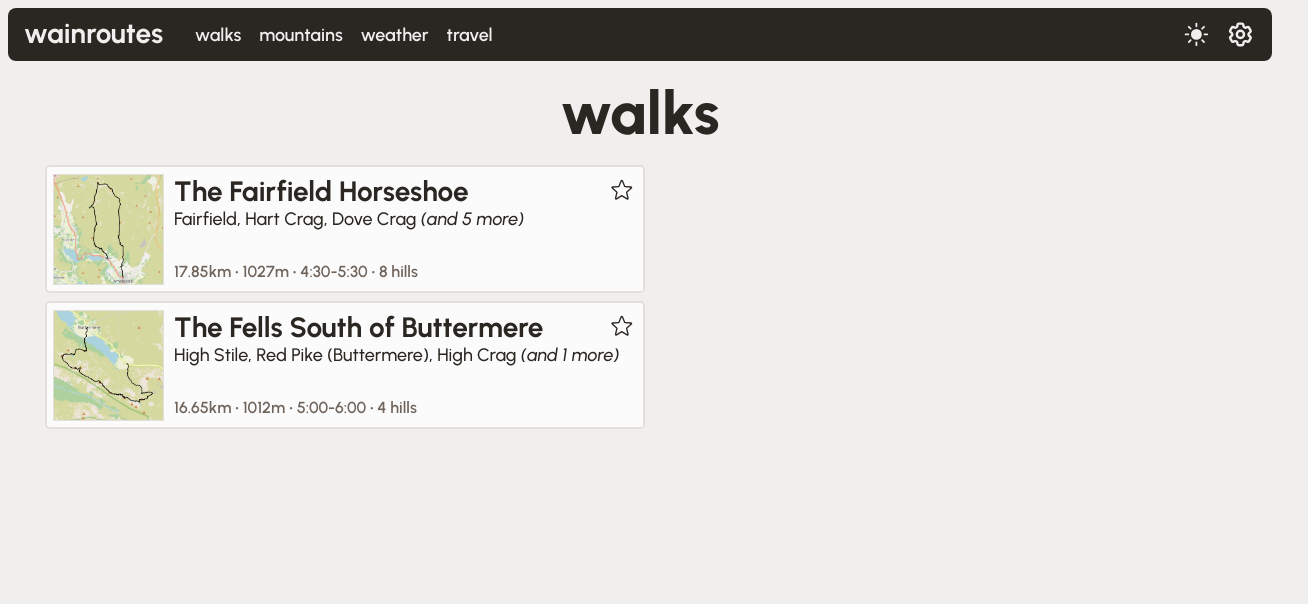
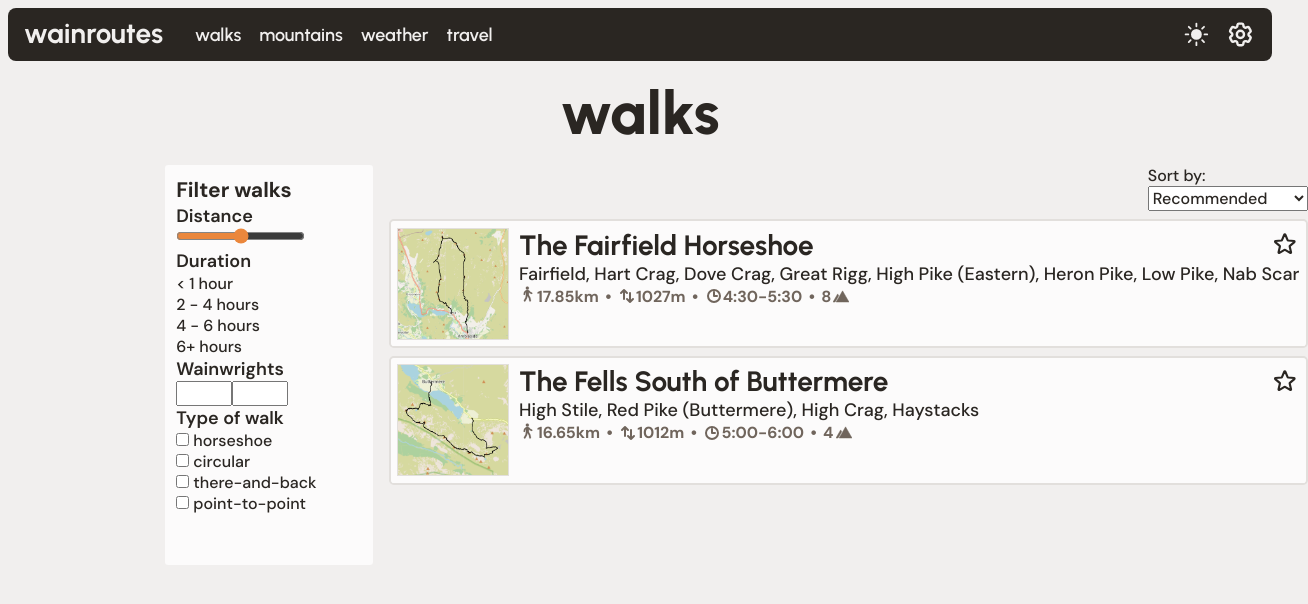
Before and after one commit to joe-cupit/wainroutes, a React (Create React App) app: page /walks in a window 1280 px wide. Shown: the top 604 px of the page, 1308 px wide, since content can reach past the window. Built offline with nearby package versions, Linux system fonts and the light colour scheme.

Commit message:
Add filters to walk page (non-functioning) with new body font

```diff
--- a/public/index.html
+++ b/public/index.html
@@ -12,6 +12,7 @@
     <link rel="preconnect" href="https://fonts.googleapis.com">
     <link rel="preconnect" href="https://fonts.gstatic.com" crossorigin>
     <link href="https://fonts.googleapis.com/css2?family=Urbanist:ital,wght@0,100..900;1,100..900&display=swap" rel="stylesheet">
+    <link href="https://fonts.googleapis.com/css2?family=DM+Sans:ital,opsz,wght@0,9..40,100..1000;1,9..40,100..1000&display=swap" rel="stylesheet">
 
     <link rel="manifest" href="%PUBLIC_URL%/manifest.json" />
 
--- a/src/App.css
+++ b/src/App.css
@@ -18,6 +18,13 @@ a:hover {
   color: var(--primary);
 }
 
+
+
+.font--body {
+  font-family: "DM Sans", sans-serif;
+  font-optical-sizing: auto;
+  font-style: normal;
+}
 
 .text--title {
   font-size: 72px;
--- a/src/assets/walkData.json
+++ b/src/assets/walkData.json
@@ -4,7 +4,7 @@
     "name": "The Fairfield Horseshoe",
     "date": "2024-01-27",
 
-    "length": 17.85,
+    "distance": 17.85,
     "total_elevation": 1027,
     "estimated_time": "4:30-5:30",
     "wainwrights": ["low-pike", "high-pike-e", "dove-crag", "hart-crag", "fairfield", "great-rigg", "heron-pike", "nab-scar"],
@@ -38,7 +38,7 @@
     "name": "The Fells South of Buttermere",
     "date": "2024-08-14",
 
-    "length": 16.65,
+    "distance": 16.65,
     "total_elevation": 1012,
     "estimated_time": "5:00-6:00",
     "wainwrights": ["red-pike-b", "high-stile", "high-crag", "haystacks"],
--- a/src/index.css
+++ b/src/index.css
@@ -70,6 +70,7 @@ body {
   min-height: calc(100vh - 1rem);;
   background: var(--background);
   color: var(--copy);
+  accent-color: var(--primary);
 
   transition: .1s;
 }
--- a/src/pages/walk.jsx
+++ b/src/pages/walk.jsx
@@ -55,8 +55,8 @@ export function WalkPage() {
 
       <section className="walk-page--details text--default">
         <div className="walk-page--details-grid">
-          <div className="length">Disatance:</div>
-          <div> {walkData?.length}km</div>
+          <div className="length">Distance:</div>
+          <div> {walkData?.distance}km</div>
 
           <div className="elevation">Total elevation:</div>
           <div>{walkData?.total_elevation}m</div>
--- a/src/pages/walks.jsx
+++ b/src/pages/walks.jsx
@@ -2,7 +2,7 @@ import "../styles/walks.css";
 
 import { Link } from "react-router-dom";
 import { useWalks } from "../hooks/useWalks";
-import { Fragment } from "react";
+import { Fragment, useMemo, useState } from "react";
 
 import hillData from "../assets/hillData";
 
@@ -14,6 +14,63 @@ const previews = [preview_1, preview_2];
 export function WalksPage() {
 
   const walkData = Object.values(useWalks(null));
+  const [sortValue, setSortValue] = useState("recommended");
+  const [filterValues, setFilterValues] = useState({
+    distance: [15, 20],
+    duration: [2, 4],
+    wainwrights: [2, 9],
+    types: []
+  });
+
+  const filteredWalkData = useMemo(() => {
+    let newWalkData = [...walkData];
+
+    if (filterValues?.distance) {
+      const [distMin, distMax] = filterValues.distance;
+      newWalkData = newWalkData.filter(walk => (walk.distance > distMin) && (walk.distance < distMax))
+    }
+    // if (filterValues?.duration) {
+    //   const [durMin, durMax] = filterValues.duration;
+    //   newWalkData = newWalkData.filter(walk => (walk.distance > durMin) && (walk.distance < durMax))
+    // }
+    if (filterValues?.wainwrights) {
+      const [wainMin, wainMax] = filterValues.wainwrights;
+      newWalkData = newWalkData.filter(walk => (walk.wainwrights?.length > wainMin) && (walk.wainwrights?.length < wainMax))
+    }
+    if (filterValues?.types?.length > 0) {
+      const validTypes = filterValues.types;
+      newWalkData = newWalkData.filter(walk => walk.tags?.some(tag => validTypes.includes(tag)))
+    }
+
+    return newWalkData;
+  }, [walkData, filterValues])
+
+  const sortedWalkData = useMemo(() => {
+    if (sortValue === null || sortValue === "recommended") return filteredWalkData;
+
+    const [type, dir] = sortValue.split("-");
+
+    let newWalkData = [...filteredWalkData];
+    switch (type) {
+      case "hills":
+        newWalkData.sort((a, b) => a.wainwrights?.length - b.wainwrights?.length);
+        break;
+      case "ele":
+        newWalkData.sort((a, b) => a.total_elevation - b.total_elevation);
+        break;
+      case "dist":
+        newWalkData.sort((a, b) => a.distance - b.distance);
+        break;
+      default:
+        break;
+    }
+
+    if (dir === "dsc") {
+      newWalkData.reverse();
+    }
+
+    return newWalkData;
+  }, [filteredWalkData, sortValue]);
 
   return (
     <main className="walks-page">
@@ -22,17 +79,54 @@ export function WalksPage() {
       </header>
 
       <section className="walks-page--walks">
-        {walkData?.map((walk, key) => {
-          return <WalkCard key={key} walk={walk} index={key} />
-        })}
+        <div className="walks-page--walk-filters text--secondary font--body">
+          <h2 className="text--subtext">Filter walks</h2>
+
+          <h3 className="text--default">Distance</h3>
+          <input type="range" />
+
+          <h3 className="text--default">Duration</h3>
+          {"< 1 hour"}<br />
+          {"2 - 4 hours"}<br />
+          {"4 - 6 hours"}<br />
+          {"6+ hours"}<br />
+
+          <h3 className="text--default">Wainwrights</h3>
+          <input type="text" /><input type="text" />
+
+          <h3 className="text--default">Type of walk</h3>
+          <label><input type="checkbox" /> horseshoe</label>
+          <label><input type="checkbox" /> circular</label>
+          <label><input type="checkbox" /> there-and-back</label>
+          <label><input type="checkbox" /> point-to-point</label>
+        </div>
+        <div className="walks-page--walk-list">
+          <span className="walks-page--sort text--secondary font--body">
+            Sort by:
+            <select type="select" value={sortValue} onChange={(e) => setSortValue(e.target.value)}>
+            <option value="recommended">Recommended</option>
+              <option value="dist-asc">Distance (Asc.)</option>
+              <option value="dist-dsc">Distance (Dsc.)</option>
+              <option value="ele-asc">Elevation (Asc.)</option>
+              <option value="ele-dsc">Elevation (Dsc.)</option>
+              <option value="hills-asc">Least Wainwrights</option>
+              <option value="hills-dsc">Most Wainwrights</option>
+            </select>
+          </span>
+
+          {sortedWalkData?.map((walk, key) => {
+            return <WalkCard key={key} walk={walk} index={key} />
+          })}
+        </div>
       </section>
+
     </main>
   )
 }
 
 
 function WalkCard({ walk, index }) {
-  const hills = walk?.wainwrights?.sort((a, b) => hillData[b].height - hillData[a].height);
+  const hills = [...walk?.wainwrights].sort((a, b) => hillData[b].height - hillData[a].height);
 
   const toggleFavourite = (e) => {
     e.preventDefault();
@@ -52,17 +146,45 @@ function WalkCard({ walk, index }) {
       </div>
       <div className="walks-page--walk-data">
         <h3 className="walks-page--walk-title text--smallheading" title={walk?.name}>{walk?.name}</h3>
-        <p className="walks-page--walk-hills text--default">{hills?.slice(0, 3).map((hill, index) => {
+        <p className="walks-page--walk-hills text--default font--body">{hills?.map((hill, index) => {
           return (
             <Fragment key={index}>
               {index !== 0 && ", "}
               {hillData?.[hill]?.name}
             </Fragment>
           )
-        })} {hills?.slice(3).length > 0 && <i>(and {hills?.slice(3).length} more)</i>}
+        })} {/* hills?.slice(3).length > 0 && <i>(and {hills?.slice(3).length} more)</i> */}
         </p>
-        <p className="walks-page--walk-details text--secondary">
-          {walk?.length}km • {walk?.total_elevation}m • {walk?.estimated_time} • {walk?.wainwrights?.length} hills
+        <p className="walks-page--walk-details text--secondary font--body">
+          <span>
+            <svg xmlns="http://www.w3.org/2000/svg" stroke="currentColor" fill="currentColor" viewBox="0 0 100 125">
+              <circle cx="46" cy="12.6" r="10.1"/>
+              <path d="M74.9,41.4l-9.1-3.5l-6.5-8c-2.3-2.8-5.7-4.4-9.3-4.4h-8.4c-3.3,0-6.5,1.4-8.8,3.8L26,36.7c-0.6,0.6-0.9,1.3-1.1,2.1     l-2.5,12.1c-0.5,2.4,1,4.8,3.5,5.3c0.3,0.1,0.6,0.1,0.9,0.1c2.1,0,3.9-1.5,4.4-3.6l2.3-10.8l3-3.2v19.1l-2.2,14.3l-9.8,17.6     c-1.4,2.5-0.5,5.7,2,7.1c0.8,0.5,1.7,0.7,2.5,0.7c1.8,0,3.6-1,4.6-2.7l10.3-18.4c0.3-0.5,0.5-1.1,0.6-1.8l2-12.8l8.6,14.6     l3.3,16.8c0.5,2.5,2.7,4.2,5.1,4.2c0.3,0,0.7,0,1-0.1c2.8-0.6,4.7-3.3,4.1-6.1L65,73.6c-0.1-0.6-0.3-1.1-0.6-1.6l-8.9-15.2V39.5     l4,5c0.5,0.6,1.1,1.1,1.9,1.4l10.2,3.9c2.3,0.9,4.9-0.3,5.8-2.6C78.4,44.8,77.2,42.3,74.9,41.4z"/>
+            </svg>
+            {walk?.distance}km
+          </span>
+          •
+          <span>
+            <svg xmlns="http://www.w3.org/2000/svg" stroke="currentColor" fill="none" viewBox="0 0 24 24">
+              <path strokeLinecap="round" strokeLinejoin="round" d="M3 7.5 7.5 3m0 0L12 7.5M7.5 3v13.5m13.5 0L16.5 21m0 0L12 16.5m4.5 4.5V7.5" />
+            </svg>
+            {walk?.total_elevation}m
+          </span>
+          •
+          <span>
+            <svg xmlns="http://www.w3.org/2000/svg" stroke="currentColor" fill="none" viewBox="0 0 24 24">
+              <path strokeLinecap="round" strokeLinejoin="round" d="M12 6v6h4.5m4.5 0a9 9 0 1 1-18 0 9 9 0 0 1 18 0Z" />
+            </svg>
+            {walk?.estimated_time}
+          </span>
+          •
+          <span>
+            {walk?.wainwrights?.length}
+            <svg xmlns="http://www.w3.org/2000/svg" stroke="currentColor" fill="currentColor" viewBox="0 0 100 125">
+              <polygon points="59.811,100 19.623,100 39.717,65.194 59.811,30.391 79.906,65.194 100,100  "/>
+              <polygon points="35.658,60.679 29.18,49.457 14.59,74.729 0,100 12.958,100 33.051,65.194  "/>
+            </svg>
+          </span>
         </p>
       </div>
     </Link>
--- a/src/styles/walks.css
+++ b/src/styles/walks.css
@@ -5,16 +5,53 @@
 
 .walks-page--walks {
   display: flex;
+  gap: 1rem;
+  width: min(100%, 950px);
+  margin: auto;
+}
+
+.walks-page--walk-filters {
+  height: 25rem;
+  min-width: 13rem;
+  background: var(--foreground);
+  border-radius: 0.2rem;
+  padding: 0.7rem;
+}
+.walks-page--walk-filters input[type="text"] {
+  width: 3.5rem;
+}
+
+.walks-page--walk-filters h2 {
+  font-weight: 700;
+}
+.walks-page--walk-filters h3 {
+  font-weight: 600;
+}
+.walks-page--walk-filters label {
+  display: block;
+  cursor: pointer;
+  user-select: none;
+}
+
+
+
+.walks-page--walk-list {
+  display: flex;
   flex-direction: column;
   gap: 0.5rem;
+  flex-grow: 1;
+}
+
+.walks-page--sort {
+  align-self: flex-end;
+  width: 10rem;
 }
 
 .walks-page--walk-card {
   position: relative;
   display: flex;
   gap: 0.6rem;
-  width: min(100%, 600px);
-  height: 8rem;
+  width: 100%;
 
   background: var(--foreground);
   border: 2px solid var(--border);
@@ -35,7 +72,7 @@ a.walks-page--walk-card:hover {
 
   fill: var(--foreground);
   stroke: var(--copy);
-  stroke-width: 1.25;
+  stroke-width: 2;
 
   top: 0.6rem;
   right: 0.5rem;
@@ -45,7 +82,8 @@ a.walks-page--walk-card:hover {
 }
 
 .walks-page--walk-image {
-  height: 100%;
+  min-width: 7rem;
+  max-width: 7rem;
   aspect-ratio: 1;
 
   background: #dee1b2;
@@ -85,7 +123,31 @@ a.walks-page--walk-card:hover {
 }
 
 .walks-page--walk-details {
-  margin-top: 2rem;
   color: var(--copy-light);
-  font-weight: 600;
+  white-space: pre;
+  line-height: 1rem;
+  font-weight: 900;
+  margin-top: auto;
 }
+.walks-page--walk-details span {
+  margin: 0 0.4rem;
+  font-weight: 700;
+}
+.walks-page--walk-details span:nth-child(1) {
+  margin-left: 0;
+}
+.walks-page--walk-details svg {
+  display: inline-block;
+  width: 1rem;
+  vertical-align: middle;
+  margin: 0 1px;
+  margin-bottom: 3px;
+  stroke-width: 3;
+}
+.walks-page--walk-details span:nth-child(1) svg {
+  stroke-width: 1;
+}
+.walks-page--walk-details span:last-child svg {
+  margin-bottom: 4px;
+  margin-left: 2px;
+}
```
